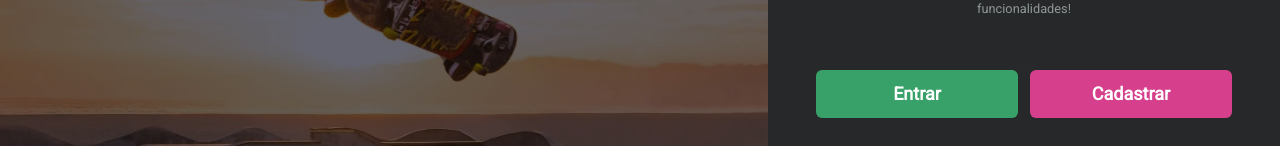
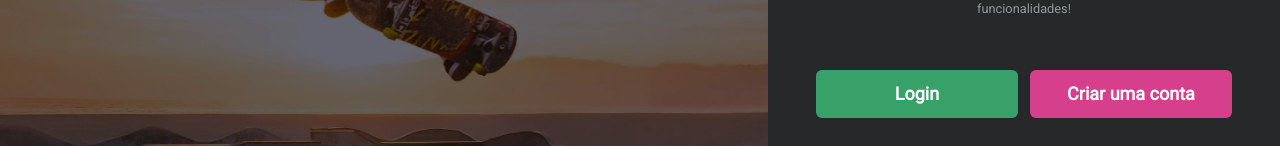
Before and after one commit to jpcmf/Frontend-GraduateProgram-FullStack-2024, a Next.js app: page / in a window 1280 px wide. Shown: the part 369-515 px from the top of the page. Built offline with nearby package versions, Linux system fonts and the light colour scheme; no server answers.

Commit message:
feat: Change auth button texts in home

```diff
--- a/src/pages/index.tsx
+++ b/src/pages/index.tsx
@@ -52,7 +52,7 @@ export default function Home() {
                   w="100%"
                   onClick={() => router.push("/auth/signin")}
                 >
-                  Entrar
+                  Login
                 </Button>
                 <Button
                   type="button"
@@ -62,7 +62,7 @@ export default function Home() {
                   w="100%"
                   onClick={() => router.push("/auth/signup")}
                 >
-                  Cadastrar
+                  Criar uma conta
                 </Button>
               </Flex>
             </Flex>
```
